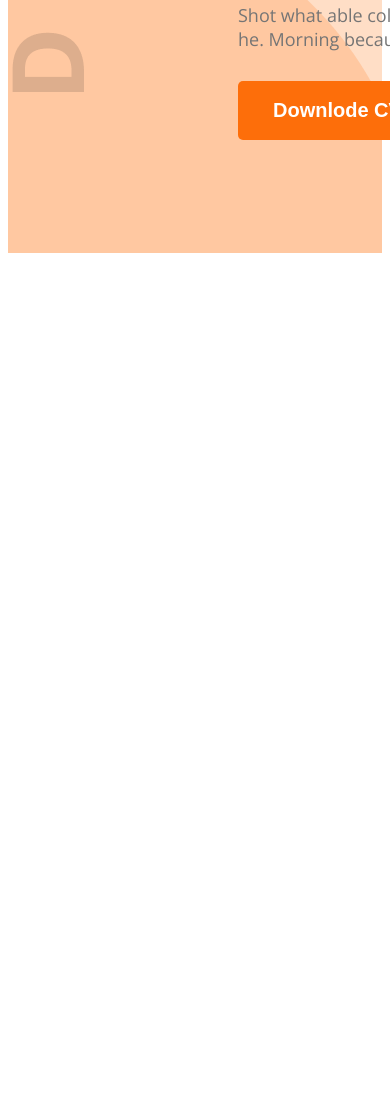
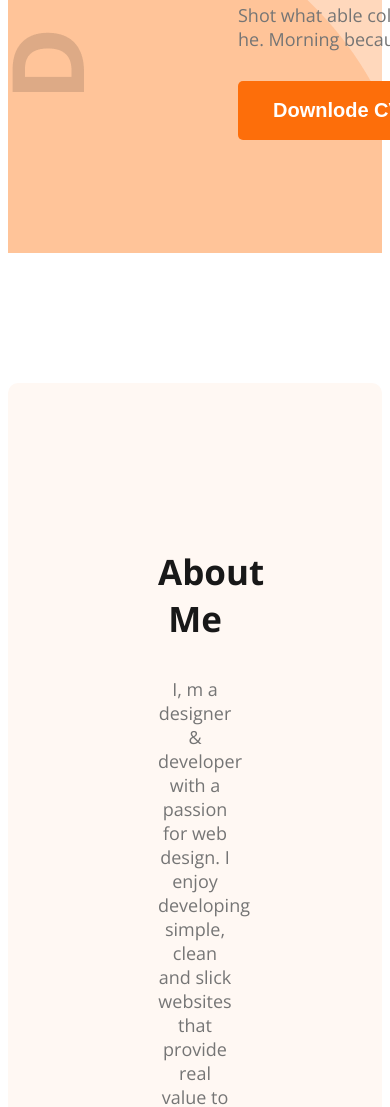
Before and after one commit to Ashikqul/My-website, a plain HTML site: page index.html in a window 390 px wide. Shown: the part 679-1786 px from the top of the page. Before the commit the page ends 940 px from the top, so only its background shows below. Drawn offline with nearby package versions, Linux system fonts and the light colour scheme.

Commit message:
Add complete CSS styling for header, navigation, banner, and about section with responsive layout

```diff
--- a/Styles/styles.css
+++ b/Styles/styles.css
@@ -6,6 +6,10 @@
       "wdth" 100;
   }
 /* shared style */
+.scecondary-background{
+    background-color: #FFF8F3;
+}
+
 .text-primary {
     color: #FD6E0A
 }
@@ -27,6 +31,19 @@ border: none;
     background-repeat: no-repeat;
     background-position: top left, bottom right ;
 }
+
+.section-title{
+    font-size: 35px;
+    font-weight: bold;
+    color: #181818;
+}
+.section-description{
+font-size: 18px;
+color: #757575;
+
+
+}
+
 
 
 /* nav styles */
@@ -86,5 +103,18 @@ height: 60px;
 .banner-profile-pic{
 width: 584px;
 height: 676px;
+}
 
+/* main style */
+main{
+    max-width: 1140px;
+    margin: 0 auto;
 }
+
+/* about style */
+.about{
+    border-radius: 10px;
+    padding: 130px 150px;
+    text-align: center;
+    margin-top: 130px;
+}
--- a/index.html
+++ b/index.html
@@ -13,7 +13,7 @@
 </head>
 
 <body class="open-sans-normal">
-    <header class="header">
+    <header class="header scecondary-background">
         <nav >
             <h3 class="nav-title">Ashik<span class="text-primary">Q</span>ul</h3>
             <ul>
@@ -39,7 +39,10 @@
     </header>
 
     <main>
-
+<section class="about scecondary-background">
+    <h3 class="section-title">About Me</h3>
+    <p class="section-description">I, m a designer & developer with a passion for web design. I enjoy developing simple, clean and slick websites that provide real value to the end user. Thousands of clients have procured exceptional resulfs while working with me. Delivering work within time and budget which meets clients requirements in our mata.</p>
+</section>
 
     </main>
 
```
